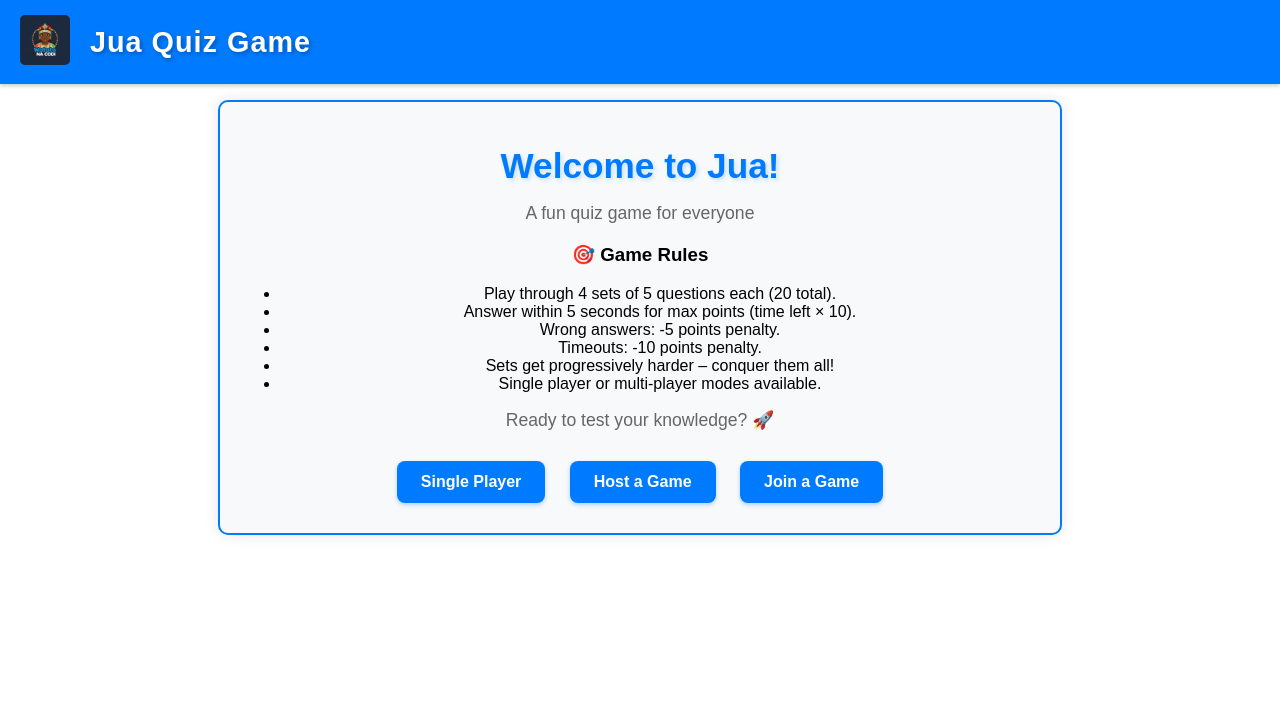
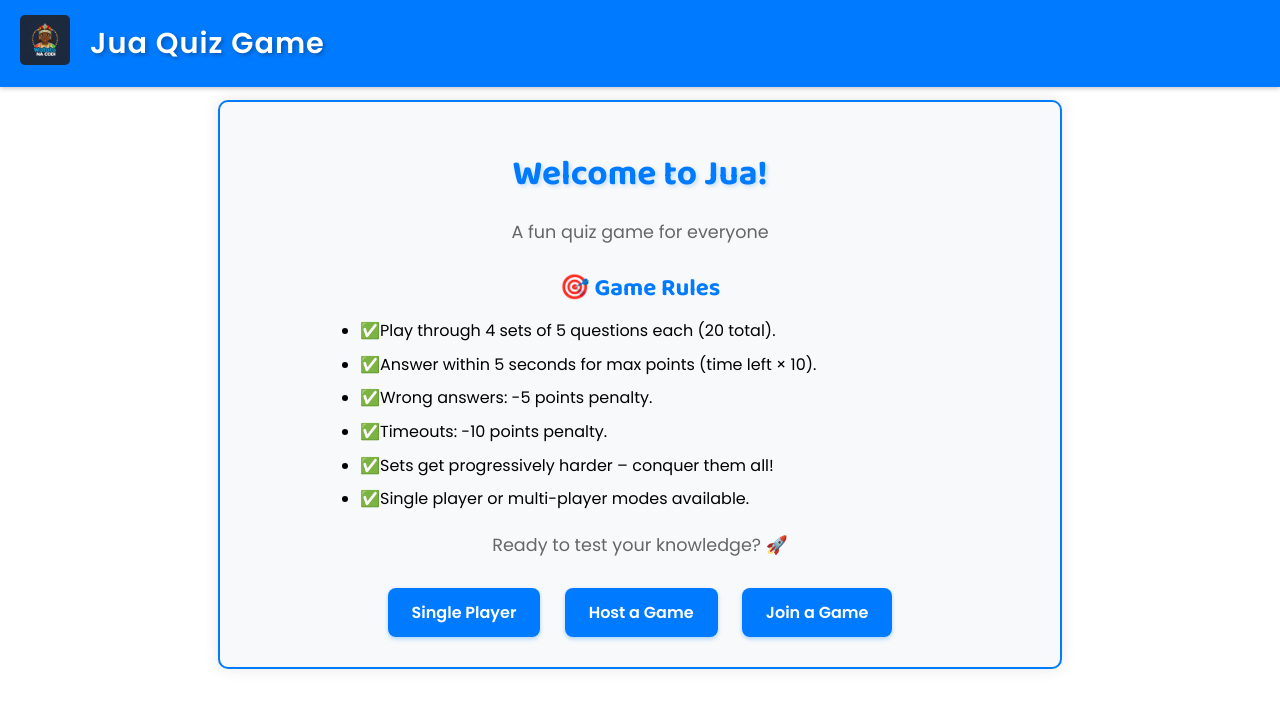
Before and after one commit to DataMan7/quiz-app, a website: page index.html in a window 1280 px wide. Drawn offline with Linux system fonts and the light colour scheme.

Commit message:
Resolve API parsing error with CSV fallback; add Baloo 2/Poppins fonts for playful UI

```diff
--- a/index.html
+++ b/index.html
@@ -4,6 +4,9 @@
     <meta charset="UTF-8">
     <meta name="viewport" content="width=device-width, initial-scale=1.0">
     <title>Jua - Fun Quiz Game</title>
+    <link rel="preconnect" href="https://fonts.googleapis.com">
+    <link rel="preconnect" href="https://fonts.gstatic.com" crossorigin>
+    <link href="https://fonts.googleapis.com/css2?family=Baloo+2:wght@400;700&family=Poppins:wght@400;600&display=swap" rel="stylesheet">
     <link rel="stylesheet" href="styles.css">
 </head>
 <body>
--- a/styles.css
+++ b/styles.css
@@ -1,9 +1,65 @@
+@import url('https://fonts.googleapis.com/css2?family=Baloo+2:wght@400;700&family=Poppins:wght@400;600&display=swap');
+
+:root {
+  --font-body: 'Poppins', -apple-system, BlinkMacSystemFont, 'Segoe UI', Roboto, sans-serif;
+  --font-heading: 'Baloo 2', var(--font-body);
+}
+
 body {
-    font-family: Arial, sans-serif;
+    font-family: var(--font-body);
     background-color: #ffffff;
     margin: 0;
     padding: 0;
     min-height: 100vh;
+}
+
+#rules-section {
+    margin: 20px 0;
+    font-family: var(--font-body);
+}
+
+#rules-section h3 {
+    color: #007bff;
+    font-size: 1.5em;
+    margin-bottom: 10px;
+    font-family: var(--font-heading);
+    font-weight: 700;
+}
+
+#rules-section ul {
+    text-align: left;
+    max-width: 600px;
+    margin: 0 auto 20px;
+    font-size: 1em;
+    line-height: 1.6;
+}
+
+#rules-section li {
+    margin: 8px 0;
+    padding-left: 20px;
+    position: relative;
+}
+
+#rules-section li::before {
+    content: "✅";
+    position: absolute;
+    left: 0;
+}
+
+#question-text {
+    color: #333;
+    font-size: 1.5em;
+    margin: 20px 0;
+    font-family: var(--font-heading);
+    font-weight: 700;
+    line-height: 1.4;
+}
+
+#start-screen p {
+    color: #666;
+    font-size: 1.1em;
+    margin-bottom: 20px;
+    font-family: var(--font-body);
 }
 
 #main-header {
@@ -57,12 +113,24 @@ body {
     font-size: 2.2em;
     margin-bottom: 10px;
     text-shadow: 2px 2px 4px rgba(0,123,255,0.2);
+    font-family: var(--font-heading);
+    font-weight: 700;
 }
 
 #start-screen p {
     color: #666;
     font-size: 1.1em;
     margin-bottom: 20px;
+    font-family: var(--font-body);
+}
+
+#question-text {
+    color: #333;
+    font-size: 1.5em;
+    margin: 20px 0;
+    font-family: var(--font-heading);
+    font-weight: 700;
+    line-height: 1.4;
 }
 
 .hidden {
@@ -78,9 +146,10 @@ button {
     border-radius: 8px;
     cursor: pointer;
     font-size: 16px;
-    font-weight: bold;
+    font-weight: 600;
     transition: all 0.3s ease;
     box-shadow: 0 2px 4px rgba(0,123,255,0.3);
+    font-family: var(--font-body);
 }
 
 button:hover {
@@ -111,8 +180,9 @@ button:hover {
     cursor: pointer;
     transition: all 0.3s ease;
     color: #007bff;
-    font-weight: bold;
+    font-weight: 700;
     box-shadow: 0 2px 6px rgba(0,123,255,0.2);
+    font-family: var(--font-heading);
 }
 
 .answer-btn:hover {
@@ -152,8 +222,9 @@ button:hover {
     color: #007bff;
     margin-bottom: 20px;
     animation: timerPulse 1s infinite;
-    font-weight: bold;
+    font-weight: 700;
     text-shadow: 2px 2px 4px rgba(0,123,255,0.3);
+    font-family: var(--font-heading);
 }
 
 @keyframes timerPulse {
@@ -177,6 +248,7 @@ button:hover {
     border-radius: 8px;
     border: 2px solid #007bff;
     box-shadow: 0 2px 4px rgba(0,123,255,0.1);
+    font-family: var(--font-body);
 }
 
 #leaderboard li:hover {
```
Also changed, not shown: 1 other file.
